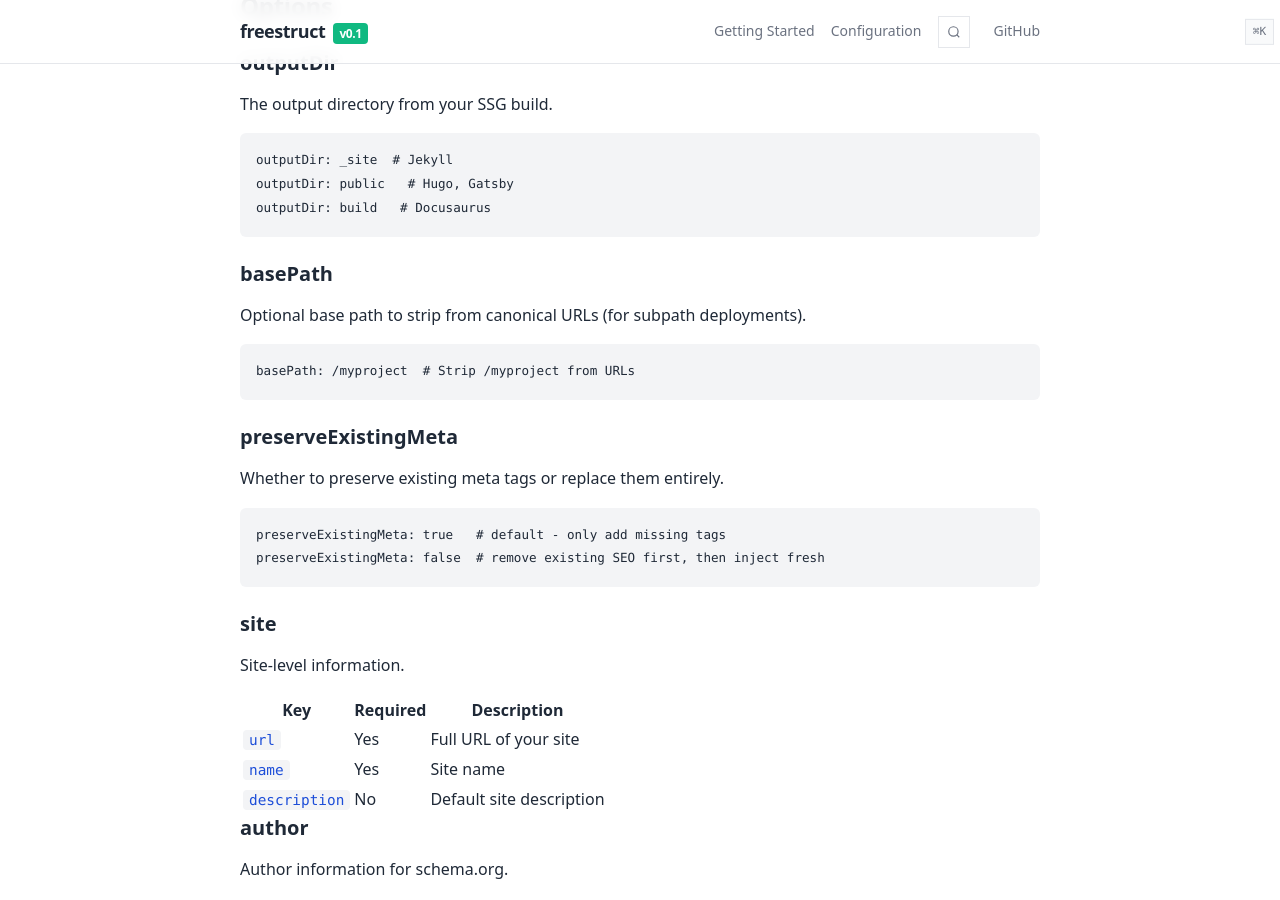
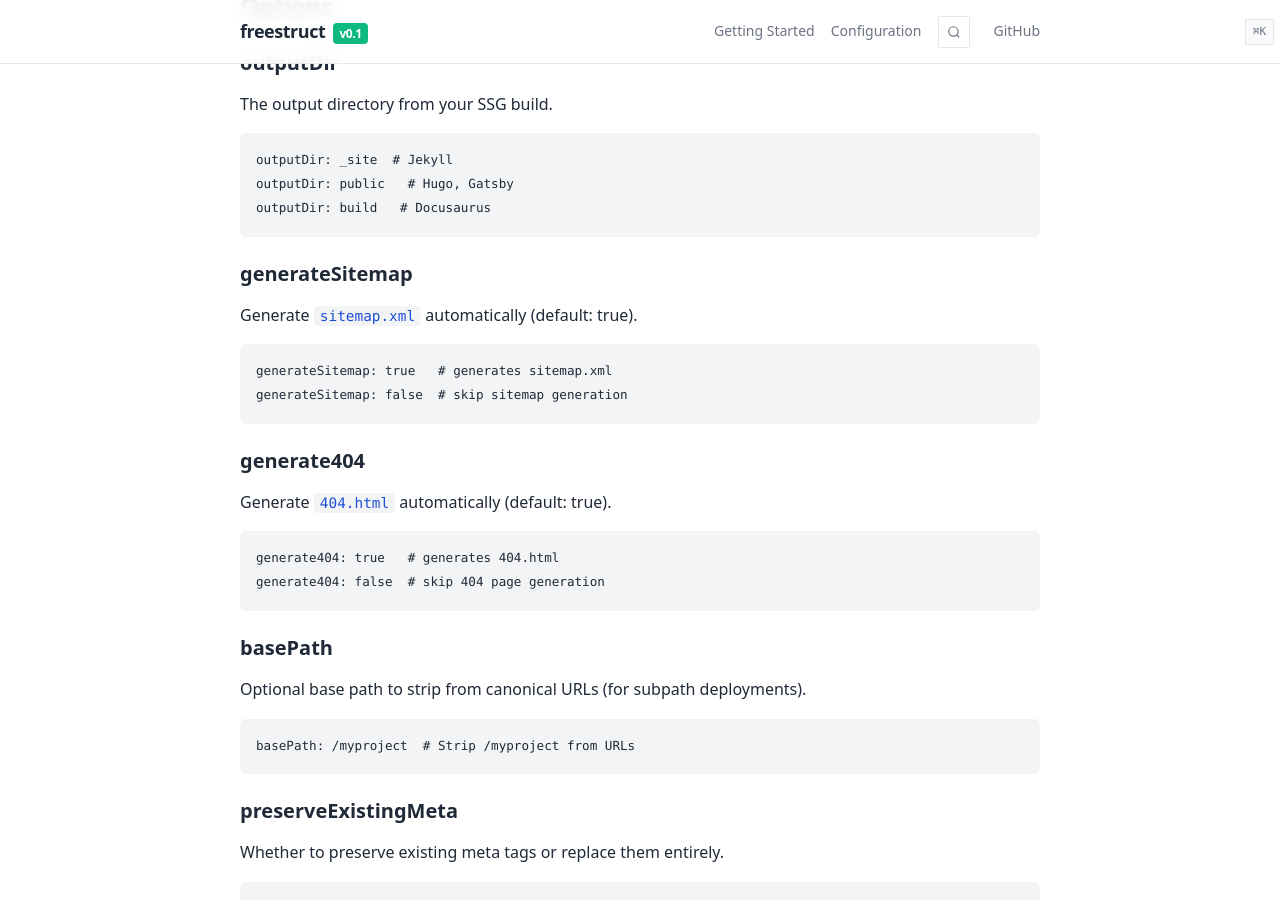
Before and after one commit to dhaupin/freestruct, a Jekyll site: the page built from docs/ssr-config.md, in a window 1280 px wide and 900 px high, scrolled down 1020 px. Built offline with Jekyll 4.4.1, drawn with Linux system fonts in a browser that asks for light colours.

Commit message:
Docs: add generateSitemap and generate404 options to ssr-config reference

````diff
--- a/docs/ssr-config.md
+++ b/docs/ssr-config.md
@@ -41,6 +41,24 @@ The output directory from your SSG build.
 outputDir: _site  # Jekyll
 outputDir: public   # Hugo, Gatsby
 outputDir: build   # Docusaurus
+```
+
+### generateSitemap
+
+Generate `sitemap.xml` automatically (default: true).
+
+```yaml
+generateSitemap: true   # generates sitemap.xml
+generateSitemap: false  # skip sitemap generation
+```
+
+### generate404
+
+Generate `404.html` automatically (default: true).
+
+```yaml
+generate404: true   # generates 404.html
+generate404: false  # skip 404 page generation
 ```
 
 ### basePath
````
